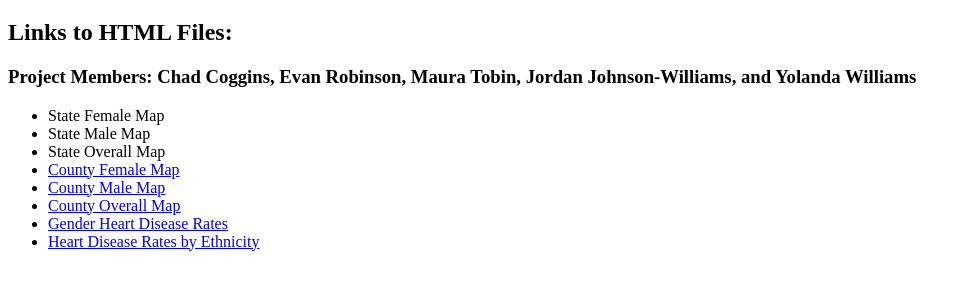
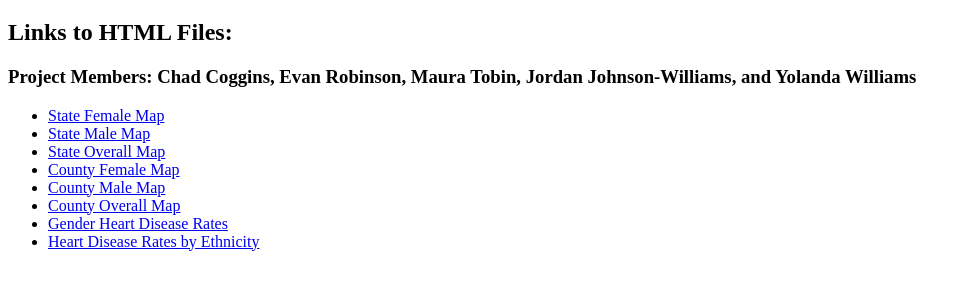
Before and after one commit to mftobin/Project3-stl, a plain HTML site: page index.html in a window 1280 px wide. Shown: the part 61-350 px from the top of the page, without its empty margins (0-971 px from the left). Drawn offline with Linux system fonts and the light colour scheme.

Commit message:
fixing the index

```diff
--- a/index.html
+++ b/index.html
@@ -13,9 +13,9 @@
     <h2>Links to HTML Files:</h2>
     <h3>Project Members: Chad Coggins, Evan Robinson, Maura Tobin, Jordan Johnson-Williams, and Yolanda Williams</h3>
     <ul>
-        <li><a href="state_female_map.html"></a>State Female Map</li>
-        <li><a href="state_male_map.html"></a>State Male Map</li>
-        <li><a href="state_overall_map.html"></a>State Overall Map</li>
+        <li><a href="state_female_map.html">State Female Map</a></li>
+        <li><a href="state_male_map.html">State Male Map</a></li>
+        <li><a href="state_overall_map.html">State Overall Map</a></li>
         <li><a href="county_female_map.html">County Female Map</a></li>
         <li><a href="county_male_map.html">County Male Map</a></li>
         <li><a href="county_overall_map.html">County Overall Map</a></li>
```
